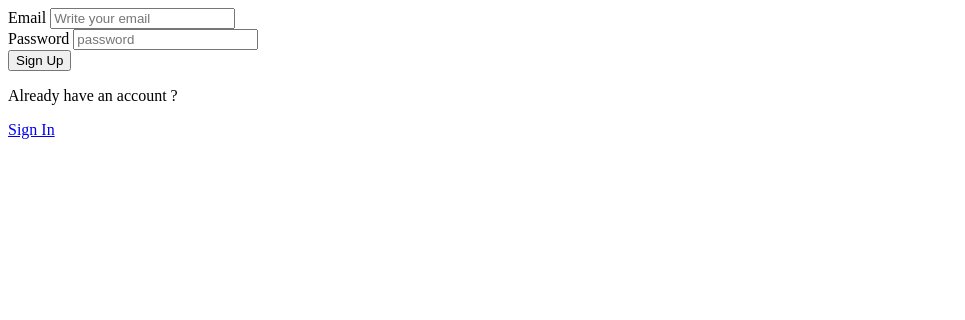
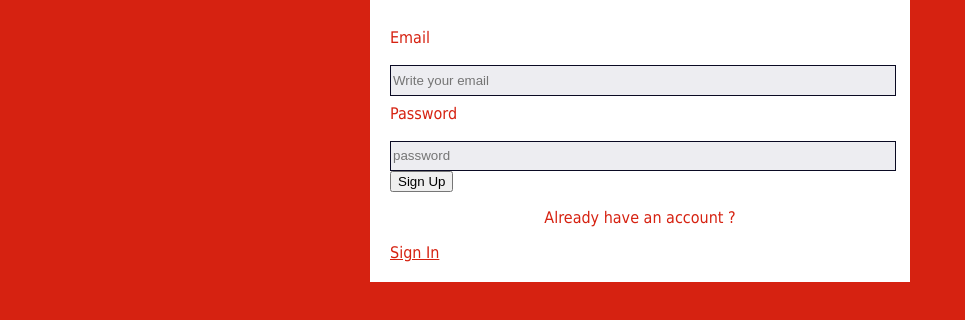
Before and after one commit to laurenneoliver/hackUTDX, a website: page login.html in a window 1280 px wide. Shown: the whole page, without its empty margins (0-965 px from the left). Drawn offline with Linux system fonts and the light colour scheme.

Commit message:
fix login error

```diff
--- a/login.html
+++ b/login.html
@@ -5,7 +5,7 @@
     <meta http-equiv="X-UA-Compatible" content="IE=edge" />
     <meta name="viewport" content="width=device-width, initial-scale=1.0" />
     <title>Sign up</title>
-    <link rel="stylesheet" href="style.css" />
+    <link rel="stylesheet" href="styles.css" />
     <script src="https://www.gstatic.com/firebasejs/9.8.4/firebase-app-compat.js"></script>
     <script src="https://www.gstatic.com/firebasejs/9.8.4/firebase-firestore-compat.js"></script>
     <script src="https://www.gstatic.com/firebasejs/9.8.4/firebase-auth-compat.js"></script>
@@ -20,6 +20,7 @@
           name="email"
           id="email"
           placeholder="Write your email"
+          required
         />
       </div>
       <!-- passWord -->
@@ -30,6 +31,8 @@
           name="password"
           id="password"
           placeholder="password"
+          required
+          pattern="[a-z0-5]{8,}"
         />
       </div>
 
--- a/main.js
+++ b/main.js
@@ -20,7 +20,7 @@ const signUp = () => {
     firebase.auth().createUserWithEmailAndPassword(email, password)
         .then((result) => {
             // Signed in
-            document.write("You are Signed Up")
+            window.location.href="profile.html";
             console.log(result)
             // ...
         })
@@ -39,7 +39,7 @@ const signIn = () => {
     firebase.auth().signInWithEmailAndPassword(email, password)
         .then((result) => {
             // Signed in
-            document.write("You are Signed In")
+            window.location.href="profile.html";
             console.log(result)
         })
         .catch((error) => {
--- a/styles.css
+++ b/styles.css
@@ -13,7 +13,7 @@ body {
     text-align: center;
   }
 
-  form {
+  .form {
     width: 60vw;
     max-width: 500px;
     min-width: 300px;
@@ -79,5 +79,5 @@ body {
   }
 
   a {
-    color: #dfdfe2
+    color: #d62211
   }
```
Also changed, not shown: signIn.html (+2 -1 lines).
